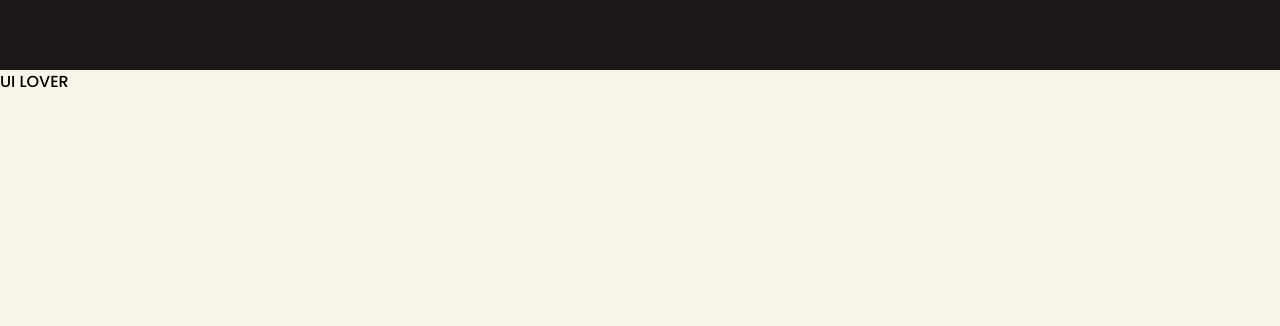
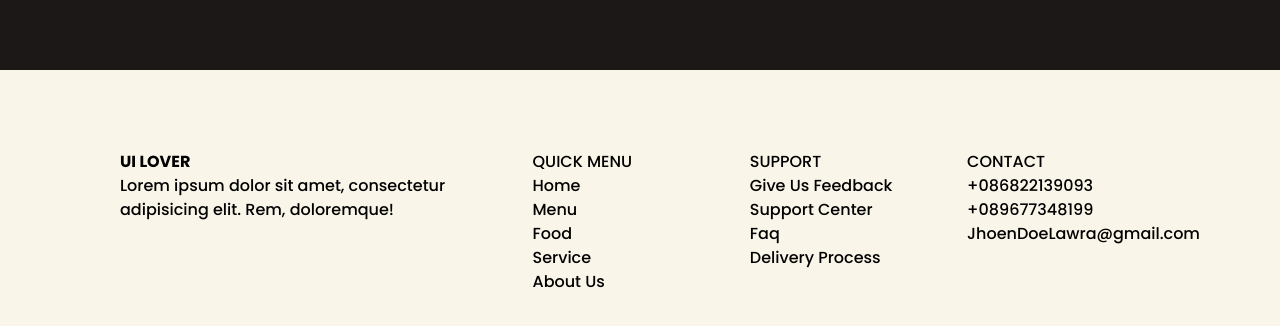
Before and after one commit to isfndiar/BurgerApp, a React (Vite) app: page / in a window 1280 px wide. Shown: the part 4878-5204 px from the top of the page. Built offline with nearby package versions, Linux system fonts and the light colour scheme; a web font is replaced by a local one.

Commit message:
50% footer

```diff
--- a/package.json
+++ b/package.json
@@ -28,6 +28,7 @@
     "eslint-plugin-react-hooks": "^4.6.0",
     "eslint-plugin-react-refresh": "^0.4.4",
     "postcss": "^8.4.31",
+    "prettier": "^3.0.0-alpha.6",
     "tailwindcss": "^3.3.5",
     "vite": "^5.0.0"
   }
--- a/src/containers/Footer.jsx
+++ b/src/containers/Footer.jsx
@@ -1,9 +1,83 @@
+const data = [
+  {
+    title: 'Quick Menu',
+    href: ['#home','#menu', '#food', '#service', '#about' ],
+    name: ['Home', 'Menu', 'Food', 'Service', 'About Us']
+  },
+  {
+    title: 'SUPPORT',
+    href: ['#feedback','#support', '#faq', '#delivery' ],
+    name: ['Give Us Feedback', 'Support Center', 'Faq', 'Delivery Process']
+  },
+  {
+    title: 'CONTACT',
+    href: ['#num1','#num2', 'email' ],
+    name: ['+086822139093', '+089677348199', 'JhoenDoeLawra@gmail.com']
+  },
+]
 export default function Footer() {
   return (
     <>
-      <div className="logo min-h-screen">
-        <a href={"#"}> UI LOVER</a>
+      <div className=" py-20">
+        <div className="flex justify-between px-20">
+         <Header />
+          <QuickMenu />
+         <Support />
+         <Contact />
+        </div>
       </div>
     </>
   );
 }
+
+function Header () {
+  return (
+    <div className="w-1/2 flex flex-col px-10  ">
+    <a href={"#"} className="font-bold"> UI LOVER</a>
+    <p >Lorem ipsum dolor sit amet, consectetur adipisicing elit. Rem, doloremque!</p>
+  </div>
+  )
+}
+
+function QuickMenu () {
+  return (
+<div className="w-1/4">
+            <h1>QUICK MENU</h1>
+            <ul>
+              <li><a href="#home">Home</a></li>
+              <li><a href="#menu">Menu</a></li>
+              <li><a href="#food">Food</a></li>
+              <li><a href="#services">Service</a></li>
+              <li><a href="#about">About Us</a></li>
+            </ul>
+          </div>
+  )
+}
+
+
+function Support () {
+  return (
+    <div className="w-1/4">
+    <h1>SUPPORT</h1>
+    <ul>
+    <li><a href="#feedback">Give Us Feedback</a></li>
+      <li><a href="#support">Support Center</a></li>
+      <li><a href="#faq">Faq</a></li>
+      <li><a href="#delvery">Delivery Process</a></li>
+    </ul>
+  </div>
+  )
+}
+
+function Contact (){
+  return (
+    <div className="w-1/4">
+    <h1>CONTACT</h1>
+    <ul>
+    <li><a href="#num1">+086822139093</a></li>
+      <li><a href="#num2">+089677348199</a></li>
+      <li><a href="#email">JhoenDoeLawra@gmail.com</a></li>
+    </ul>
+  </div>
+  )
+}
```
Also changed, not shown: 1 other file (tests, documents, lock files or other folders).
